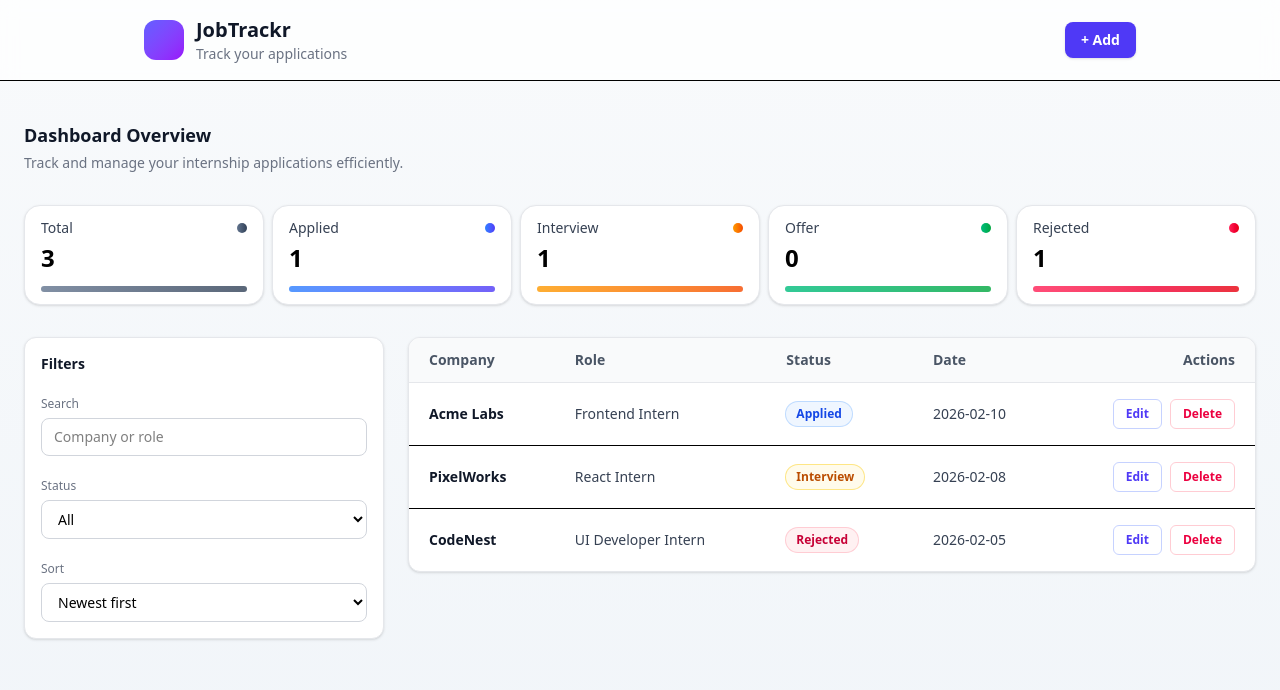
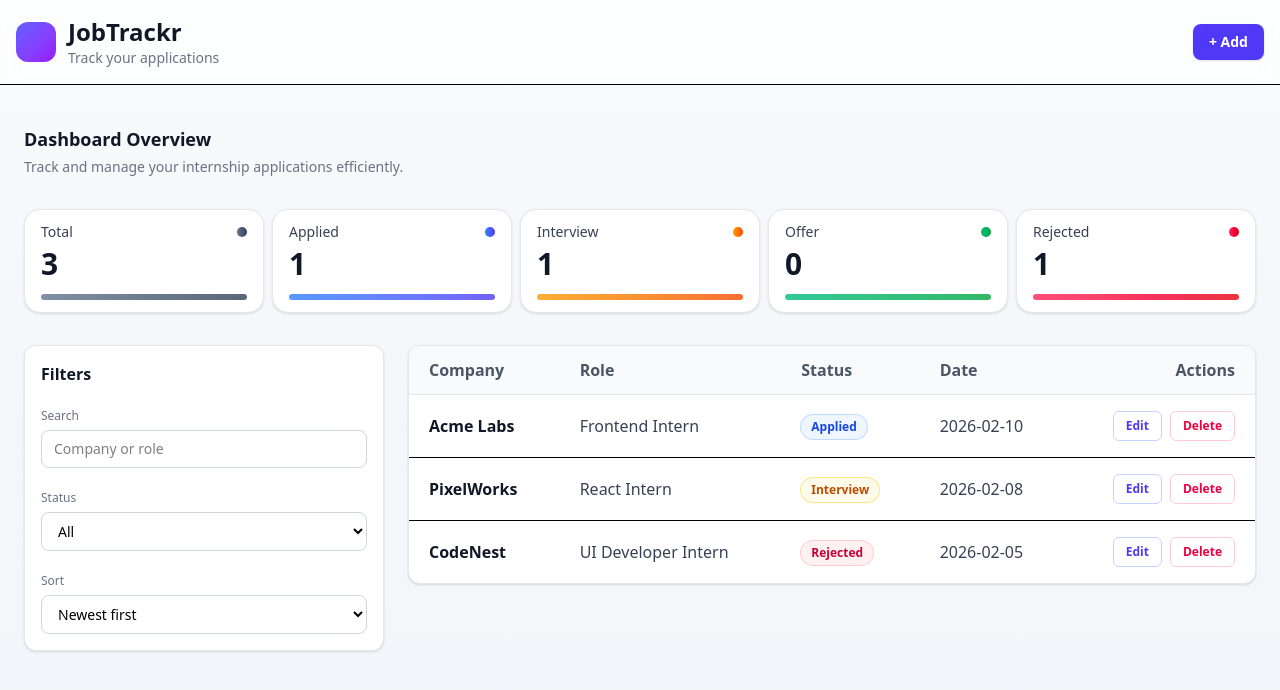
Before and after one commit to NishuSingh-12/jobtracker, a React (Vite) app: page / in a window 1280 px wide. Shown: the top 690 px of the page. Built offline with nearby package versions, Linux system fonts and the light colour scheme.

Commit message:
improve desktop typography scale

```diff
--- a/src/components/ApplicationList.jsx
+++ b/src/components/ApplicationList.jsx
@@ -77,7 +77,7 @@ export default function ApplicationList({ applications, onDelete, onEdit }) {
 
       {/* Desktop Table */}
       <div className="hidden sm:block w-full rounded-xl bg-white shadow-sm border border-gray-200 overflow-hidden">
-        <table className="w-full text-sm">
+        <table className="w-full text-[16px]">
           <thead className="bg-gray-50 border-b border-gray-200 text-gray-600">
             <tr>
               <th className="px-5 py-3 text-left font-semibold">Company</th>
--- a/src/components/Filters.jsx
+++ b/src/components/Filters.jsx
@@ -8,7 +8,7 @@ export default function Filters({
 }) {
   return (
     <div className="rounded-xl bg-white p-4 shadow-sm border border-gray-200 space-y-4">
-      <h3 className="text-sm font-semibold text-gray-900">Filters</h3>
+      <h3 className="text-base font-semibold text-gray-900">Filters</h3>
 
       <div>
         <label className="text-xs font-medium text-gray-500">Search</label>
--- a/src/components/Header.jsx
+++ b/src/components/Header.jsx
@@ -1,12 +1,14 @@
 export default function Header({ onAddClick }) {
   return (
     <header className="sticky top-0 z-10 border-b bg-white/70 backdrop-blur">
-      <div className="mx-auto max-w-5xl px-4 py-4 flex items-center justify-between">
+      <div className="mx-auto w-full max-w-[1400] px-4 py-4 flex items-center justify-between">
         <div className="flex items-center gap-3">
           <div className="flex items-center gap-3">
             <div className="h-10 w-10 rounded-xl bg-gradient-to-br from-indigo-500 to-purple-600" />
             <div>
-              <h1 className="text-xl font-semibold text-gray-900">JobTrackr</h1>
+              <h1 className="text-2xl font-semibold text-gray-900">
+                JobTrackr
+              </h1>
               <p className="text-sm text-gray-500">Track your applications</p>
             </div>
           </div>
--- a/src/components/StatCard.jsx
+++ b/src/components/StatCard.jsx
@@ -16,7 +16,7 @@ function StatCard({ label, value }) {
         <span className={`h-2.5 w-2.5 rounded-full bg-gradient-to-r ${grad}`} />
       </div>
 
-      <p className="mt-1 text-2xl font-semibold">{value}</p>
+      <p className="mt-1 text-3xl font-semibold text-gray-900">{value}</p>
       <div
         className={`mt-3 h-1.5 w-full rounded-full bg-gradient-to-r ${grad} opacity-80`}
       />
```
